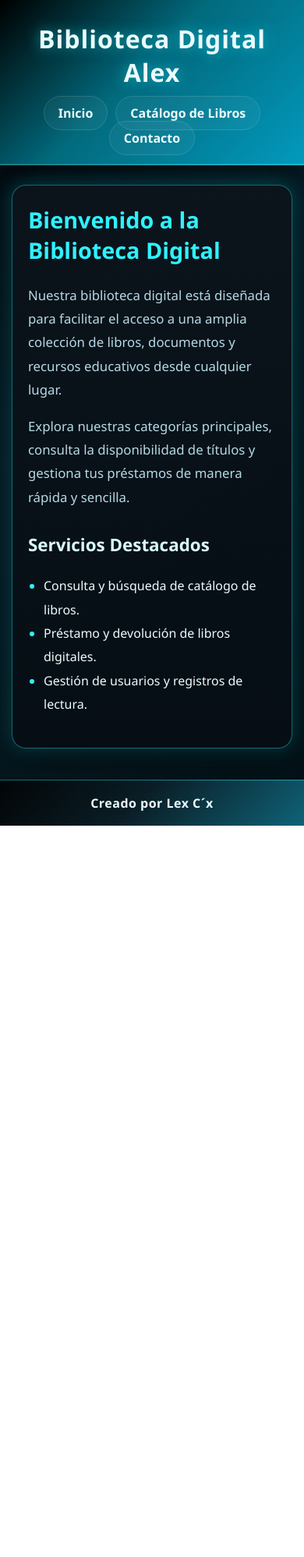
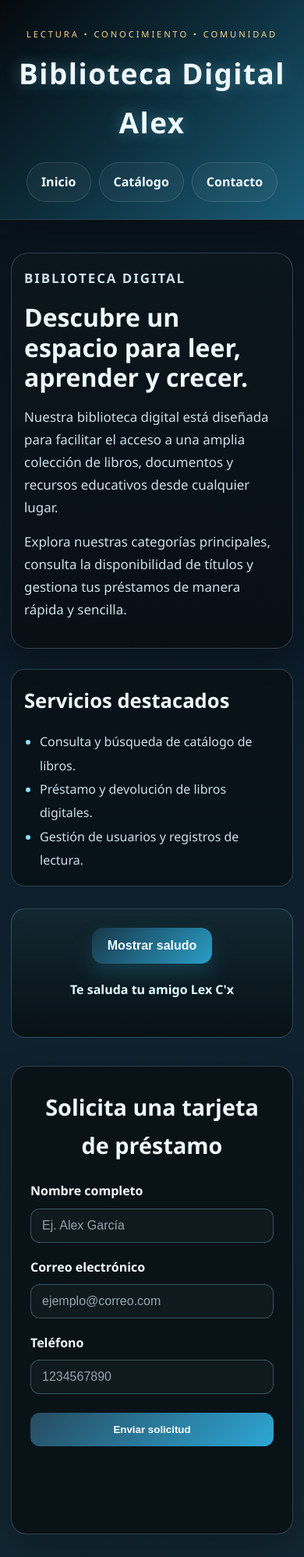
Before and after one commit to Alex-DSS-C/Onboarding-Alex, a plain HTML site: page index.html in a window 390 px wide. Shown: the top 1997 px of the page at 78% size. Before the commit the page ends 1059 px from the top, so only its background shows below. Drawn offline with Linux system fonts and the light colour scheme.

Commit message:
Formulario agregado

```diff
--- a/index.html
+++ b/index.html
@@ -3,42 +3,81 @@
 <head>
   <meta charset="UTF-8">
   <meta name="viewport" content="width=device-width, initial-scale=1.0">
-  <title>Biblioteca Digital Alex</title>
+  <title>Biblioteca Digital </title>
   <link rel="stylesheet" href="styles.css">
 </head>
 <body>
-
   <header>
+    <div class="header-inner">
+      <p class="eyebrow">Lectura • conocimiento • comunidad</p>
       <h1>Biblioteca Digital Alex</h1>
-    <nav>
+      <nav aria-label="Navegación principal">
         <ul>
           <li><a href="#inicio">Inicio</a></li>
-        <li><a href="#catalogo">Catálogo de Libros</a></li>
+          <li><a href="#catalogo">Catálogo</a></li>
           <li><a href="#contacto">Contacto</a></li>
         </ul>
       </nav>
+    </div>
   </header>
 
-  <main>
-    <h2>Bienvenido a la Biblioteca Digital</h2>
+  <main id="inicio">
+    <section class="hero">
+      <div class="hero-copy">
+        <p class="tag">Biblioteca digital</p>
+        <h2>Descubre un espacio para leer, aprender y crecer.</h2>
         <p>
           Nuestra biblioteca digital está diseñada para facilitar el acceso a una amplia colección de libros, documentos y recursos educativos desde cualquier lugar.
         </p>
         <p>
           Explora nuestras categorías principales, consulta la disponibilidad de títulos y gestiona tus préstamos de manera rápida y sencilla.
         </p>
+      </div>
+    </section>
 
-    <h3>Servicios Destacados</h3>
+    <section id="catalogo" class="services">
+      <h3>Servicios destacados</h3>
       <ul>
         <li>Consulta y búsqueda de catálogo de libros.</li>
         <li>Préstamo y devolución de libros digitales.</li>
         <li>Gestión de usuarios y registros de lectura.</li>
       </ul>
+    </section>
+
+    <section class="cta-box final-cta" aria-label="Saludo de bienvenida">
+      <button id="btn-bienvenida" type="button">Mostrar saludo</button>
+      <p id="mensaje" aria-live="polite">Te saluda tu amigo Lex C'x</p>
+    </section>
+
+    <section class="form-section" id="contacto">
+      <h3>Solicita una tarjeta de préstamo</h3>
+      <form id="form-biblioteca" novalidate>
+        <div class="campo">
+          <label for="nombre">Nombre completo</label>
+          <input type="text" id="nombre" name="nombre" placeholder="Ej. Alex García">
+        </div>
+
+        <div class="campo">
+          <label for="email">Correo electrónico</label>
+          <input type="email" id="email" name="email" placeholder="ejemplo@correo.com">
+        </div>
+
+        <div class="campo">
+          <label for="telefono">Teléfono</label>
+          <input type="tel" id="telefono" name="telefono" placeholder="1234567890">
+        </div>
+
+        <button type="submit" class="btn-enviar">Enviar solicitud</button>
+        <p id="errores" class="errores" aria-live="polite"></p>
+        <p id="exito" class="exito" aria-live="polite"></p>
+      </form>
+    </section>
   </main>
 
   <footer>
-    <p>Creado por Lex C´x</p>
+    <p>Creado por Lex C'x</p>
   </footer>
 
+  <script src="script.js"></script>
 </body>
 </html>
--- /dev/null
+++ b/script.js
@@ -0,0 +1,91 @@
+const boton = document.querySelector("#btn-bienvenida");
+const mensaje = document.querySelector("#mensaje");
+const formulario = document.querySelector("#form-biblioteca");
+const errorBox = document.querySelector("#errores");
+const exitoBox = document.querySelector("#exito");
+
+console.log("Biblioteca cargada correctamente.");
+
+if (exitoBox) {
+  exitoBox.textContent = "";
+}
+
+function ocultarMensajeTrasTiempo(elemento, textoInicial, tiempo = 10000) {
+  if (!elemento) return;
+
+  const valorOriginal = elemento.textContent;
+  elemento.textContent = textoInicial;
+
+  setTimeout(function () {
+    elemento.textContent = valorOriginal;
+  }, tiempo);
+}
+
+if (boton && mensaje) {
+  boton.addEventListener("click", function () {
+    mensaje.textContent = "¡Gracias por visitar la Biblioteca Digital Alex! Que tengas una excelente lectura.";
+    mensaje.style.color = "#8ef0ff";
+    mensaje.style.fontWeight = "700";
+    mensaje.style.transform = "translateY(-2px)";
+    boton.textContent = "Saludo activado";
+    boton.disabled = true;
+    boton.style.opacity = "0.8";
+
+    setTimeout(function () {
+      mensaje.textContent = "Te saluda tu amigo Lex C'x";
+      mensaje.style.color = "#dffcff";
+      mensaje.style.fontWeight = "700";
+      mensaje.style.transform = "translateY(0)";
+      boton.textContent = "Mostrar saludo";
+      boton.disabled = false;
+      boton.style.opacity = "1";
+    }, 10000);
+  });
+}
+
+if (formulario) {
+  formulario.addEventListener("submit", function (event) {
+    event.preventDefault();
+
+    const nombre = document.querySelector("#nombre").value.trim();
+    const email = document.querySelector("#email").value.trim();
+    const telefono = document.querySelector("#telefono").value.trim();
+    const errores = [];
+
+    if (exitoBox) {
+      exitoBox.textContent = "";
+    }
+
+    if (!nombre || !email || !telefono) {
+      errores.push("Todos los campos son obligatorios.");
+    }
+
+    if (email && (!email.includes("@") || !email.includes("."))) {
+      errores.push("El correo debe contener @ y un punto.");
+    }
+
+    if (telefono && telefono.length !== 10) {
+      errores.push("El teléfono debe tener exactamente 10 dígitos.");
+    }
+
+    if (errorBox) {
+      errorBox.textContent = errores.join(" ");
+    }
+
+    if (errores.length === 0) {
+      if (exitoBox) {
+        exitoBox.textContent = "¡Solicitud enviada correctamente!";
+      }
+      if (errorBox) {
+        errorBox.textContent = "";
+      }
+      formulario.reset();
+
+      setTimeout(function () {
+        if (exitoBox) {
+          exitoBox.textContent = "";
+        }
+      }, 10000);
+    }
+  });
+}
--- a/styles.css
+++ b/styles.css
@@ -1,143 +1,303 @@
-/* colores */
 :root {
-  --bg-dark: #02070b;
-  --bg-mid: #071b24;
-  --panel: rgba(10, 18, 24, 0.9);
-  --panel-border: rgba(30, 240, 255, 0.4);
-  --cyan-1: #2ef2ff;
-  --cyan-2: #00bcd4;
-  --cyan-3: #0a5d73;
-  --text: #eafcff;
-  --muted: #b5d9e6;
-  --shadow: rgba(0, 240, 255, 0.25);
+  --bg-1: #0a1016;
+  --bg-2: #101d2a;
+  --bg-3: #1d3344;
+  --card: rgba(14, 24, 31, 0.88);
+  --card-strong: rgba(9, 17, 22, 0.98);
+  --line: rgba(160, 215, 255, 0.24);
+  --text: #edf8ff;
+  --muted: #ccdfe9;
+  --accent: #8de0ff;
+  --gold: #f7d28a;
+  --button-start: #173749;
+  --button-end: #2a9ec7;
 }
 
-/* reset */
 * {
   box-sizing: border-box;
 }
 
-/* cuerpo */
+html {
+  scroll-behavior: smooth;
+}
+
 body {
+  margin: 0;
+  min-height: 100vh;
   font-family: 'Segoe UI', Tahoma, Geneva, Verdana, sans-serif;
+  background: linear-gradient(180deg, #081117 0%, #0c1d2b 42%, #122832 100%);
+  color: var(--text);
+  line-height: 1.7;
+}
+
+header {
+  background: linear-gradient(135deg, rgba(5, 9, 13, 0.98) 0%, rgba(12, 44, 58, 0.96) 46%, rgba(27, 101, 129, 0.9) 100%);
+  border-bottom: 1px solid var(--line);
+  box-shadow: 0 14px 40px rgba(0, 0, 0, 0.28);
+}
+
+.header-inner {
+  max-width: 1100px;
+  margin: 0 auto;
+  padding: 34px 20px 22px;
+  text-align: center;
+}
+
+.eyebrow {
+  margin: 0;
+  color: var(--gold);
+  font-size: 0.7rem;
+  letter-spacing: 0.18rem;
+  text-transform: uppercase;
+}
+
+header h1 {
+  margin: 10px 0 20px;
+  font-size: clamp(2.3rem, 4vw, 4rem);
+  letter-spacing: 0.04em;
+  text-shadow: 0 0 20px rgba(141, 224, 255, 0.35);
+}
+
+nav ul {
+  list-style: none;
+  display: flex;
+  justify-content: center;
+  gap: 18px;
+  flex-wrap: wrap;
   margin: 0;
   padding: 0;
-  min-height: 100vh;
-  background: linear-gradient(135deg, var(--bg-dark) 0%, var(--bg-mid) 40%, #031217 100%);
+}
+
+nav a {
+  display: inline-block;
+  padding: 11px 18px;
+  text-decoration: none;
+  color: var(--text);
+  border: 1px solid rgba(255, 255, 255, 0.12);
+  border-radius: 999px;
+  background: rgba(255, 255, 255, 0.04);
+  font-weight: 700;
+  transition: transform 0.2s ease, box-shadow 0.2s ease, background 0.2s ease;
+}
+
+nav a:hover {
+  background: rgba(141, 224, 255, 0.12);
+  box-shadow: 0 10px 22px rgba(92, 196, 255, 0.18);
+  transform: translateY(-2px);
+}
+
+main {
+  max-width: 1100px;
+  margin: 42px auto;
+  padding: 0 18px 30px;
+}
+
+.hero {
+  display: grid;
+  grid-template-columns: 1.4fr 0.9fr;
+  gap: 26px;
+  align-items: stretch;
+  background: linear-gradient(180deg, rgba(12, 22, 29, 0.95), rgba(8, 15, 21, 0.98));
+  border: 1px solid var(--line);
+  border-radius: 22px;
+  padding: 30px;
+  box-shadow: 0 20px 48px rgba(0, 0, 0, 0.35);
+}
+
+.tag {
+  margin: 0 0 12px;
+  color: var(--gold);
+  font-size: 0.75rem;
+  letter-spacing: 0.12rem;
+  text-transform: uppercase;
+  font-weight: 700;
+}
+
+.hero-copy h2 {
+  margin: 0 0 18px;
+  font-size: clamp(2rem, 3vw, 3rem);
+  line-height: 1.2;
+}
+
+.hero-copy p {
+  color: var(--muted);
+  font-size: 1.06rem;
+  margin: 0 0 16px;
+}
+
+.cta-box {
+  display: flex;
+  flex-direction: column;
+  justify-content: center;
+  padding: 24px 20px;
+  border: 1px solid rgba(141, 224, 255, 0.25);
+  border-radius: 18px;
+  background: linear-gradient(180deg, rgba(19, 40, 49, 0.9), rgba(8, 16, 21, 0.96));
+}
+
+.final-cta {
+  max-width: 600px;
+  margin: 28px auto 0;
+  text-align: center;
+  align-items: center;
+}
+
+#btn-bienvenida {
+  background: linear-gradient(135deg, var(--button-start), var(--button-end));
+  color: #f2feff;
+  border: none;
+  border-radius: 14px;
+  padding: 14px 20px;
+  font-size: 1rem;
+  font-weight: 700;
+  cursor: pointer;
+  box-shadow: 0 14px 28px rgba(42, 158, 199, 0.22);
+  transition: transform 0.2s ease, box-shadow 0.2s ease, opacity 0.2s ease;
+}
+
+#btn-bienvenida:hover {
+  transform: translateY(-2px);
+  box-shadow: 0 18px 30px rgba(42, 158, 199, 0.3);
+}
+
+#btn-bienvenida:active {
+  transform: scale(0.98);
+}
+
+#mensaje {
+  margin: 20px 0 0;
+  min-height: 50px;
+  color: #dffcff;
+  font-weight: 700;
+  transition: color 0.25s ease, transform 0.25s ease;
+}
+
+.services {
+  margin-top: 26px;
+  padding: 28px 24px;
+  border-radius: 18px;
+  border: 1px solid var(--line);
+  background: rgba(8, 16, 21, 0.82);
+}
+
+.services h3 {
+  margin: 0 0 16px;
+  font-size: 1.6rem;
+}
+
+.services ul {
+  margin: 0;
+  padding-left: 20px;
+  color: var(--muted);
+  line-height: 1.9;
+}
+
+.services li::marker {
+  color: var(--accent);
+}
+
+.form-section {
+  max-width: 700px;
+  margin: 36px auto 0;
+  padding: 28px 24px;
+  border: 1px solid var(--line);
+  border-radius: 20px;
+  background: rgba(9, 17, 22, 0.9);
+  box-shadow: 0 18px 44px rgba(0, 0, 0, 0.24);
+}
+
+.form-section h3 {
+  margin-top: 0;
+  margin-bottom: 20px;
+  font-size: 1.8rem;
+  text-align: center;
+}
+
+#form-biblioteca {
+  display: flex;
+  flex-direction: column;
+  gap: 18px;
+}
+
+.campo {
+  display: flex;
+  flex-direction: column;
+  gap: 8px;
+}
+
+.campo label {
+  font-weight: 700;
   color: var(--text);
 }
 
-/* header */
-header {
-  background: linear-gradient(135deg, rgba(0, 0, 0, 0.96) 0%, rgba(2, 116, 136, 0.9) 45%, rgba(0, 207, 255, 0.7) 100%);
+.campo input {
+  padding: 12px 14px;
+  border-radius: 12px;
+  border: 1px solid rgba(141, 224, 255, 0.3);
+  background: rgba(255, 255, 255, 0.03);
   color: var(--text);
-  padding: 28px 40px 22px;
-  text-align: center;
-  border-bottom: 2px solid rgba(46, 242, 255, 0.5);
-  box-shadow: 0 10px 30px rgba(0, 0, 0, 0.35);
+  font-size: 1rem;
 }
 
-/* titulo */
-header h1 {
-  margin: 0;
-  font-size: clamp(2rem, 4vw, 3rem);
-  letter-spacing: 1px;
-  text-shadow: 0 0 18px rgba(46, 242, 255, 0.5);
+.campo input::placeholder {
+  color: rgba(205, 223, 233, 0.7);
 }
 
-/* menu */
-nav ul {
-  list-style: none;
-  padding: 0;
-  margin: 20px 0 0;
-  display: flex;
-  justify-content: center;
-  flex-wrap: wrap;
-  gap: 14px;
+.btn-enviar {
+  margin-top: 6px;
+  border: none;
+  border-radius: 12px;
+  padding: 14px 18px;
+  background: linear-gradient(135deg, #264b60, #2ea7d5);
+  color: white;
+  font-weight: 700;
+  cursor: pointer;
+  transition: transform 0.2s ease, box-shadow 0.2s ease;
 }
 
-nav a {
-  color: var(--text);
-  text-decoration: none;
-  font-weight: 700;
-  padding: 10px 18px;
-  border-radius: 999px;
-  background: rgba(255, 255, 255, 0.04);
-  border: 1px solid rgba(255, 255, 255, 0.12);
-  transition: all 0.3s ease;
+.btn-enviar:hover {
+  transform: translateY(-2px);
+  box-shadow: 0 14px 26px rgba(46, 167, 213, 0.28);
 }
 
-/* hover */
-nav a:hover {
-  background: rgba(46, 242, 255, 0.2);
-  color: #dffeff;
-  box-shadow: 0 0 16px rgba(46, 242, 255, 0.35);
-  transform: translateY(-2px);
+.errores {
+  min-height: 24px;
+  margin: 0;
+  color: #ffb4b4;
+  font-weight: 700;
 }
 
-/* contenido */
-main {
-  max-width: 860px;
-  margin: 40px auto;
-  padding: 32px 28px;
-  background: linear-gradient(180deg, rgba(12, 20, 27, 0.96), rgba(6, 14, 20, 0.96));
-  border: 1px solid var(--panel-border);
-  border-radius: 18px;
-  box-shadow: 0 16px 40px rgba(0, 0, 0, 0.35), 0 0 25px var(--shadow);
+.exito {
+  min-height: 24px;
+  margin: 0;
+  color: #9ef7b0;
+  font-weight: 700;
 }
 
-/* subtitulos */
-main h2 {
-  margin-top: 0;
-  color: var(--cyan-1);
-  font-size: clamp(1.8rem, 3vw, 2.5rem);
-}
-
-/* texto */
-main p {
-  color: var(--muted);
-  font-size: 1.05rem;
-  line-height: 1.8;
-}
-
-main h3 {
-  margin-top: 30px;
-  color: #d9fdff;
-  font-size: 1.4rem;
-}
-
-/* lista */
-main ul {
-  padding-left: 20px;
-  line-height: 1.9;
-  color: var(--text);
-}
-
-main li::marker {
-  color: var(--cyan-1);
-}
-
-/* footer */
 footer {
   text-align: center;
-  padding: 18px 15px;
-  margin-top: 40px;
-  background: linear-gradient(135deg, #020507 0%, #0a1d25 45%, #0f6277 100%);
-  color: var(--text);
-  border-top: 1px solid rgba(46, 242, 255, 0.4);
+  padding: 24px 16px 34px;
+  border-top: 1px solid var(--line);
+  background: linear-gradient(180deg, rgba(7, 12, 16, 0.96), rgba(13, 27, 33, 0.98));
 }
 
 footer p {
   margin: 0;
-  font-weight: 600;
-  letter-spacing: 0.5px;
+  font-weight: 700;
+  letter-spacing: 0.08em;
 }
 
-/* responsive */
-@media (max-width: 600px) {
-  header {
-    padding-left: 18px;
-    padding-right: 18px;
+@media (max-width: 760px) {
+  .hero {
+    grid-template-columns: 1fr;
+  }
+}
+
+@media (max-width: 520px) {
+  .header-inner,
+  main {
+    padding-left: 14px;
+    padding-right: 14px;
   }
 
   nav ul {
@@ -146,10 +306,11 @@ footer p {
 
   nav a {
     width: 100%;
+    text-align: center;
   }
 
-  main {
-    margin: 25px 15px;
-    padding: 24px 20px;
+  .hero,
+  .services {
+    padding: 18px 16px;
   }
 }
```
Lines whose indentation alone changed are shown as unchanged.
